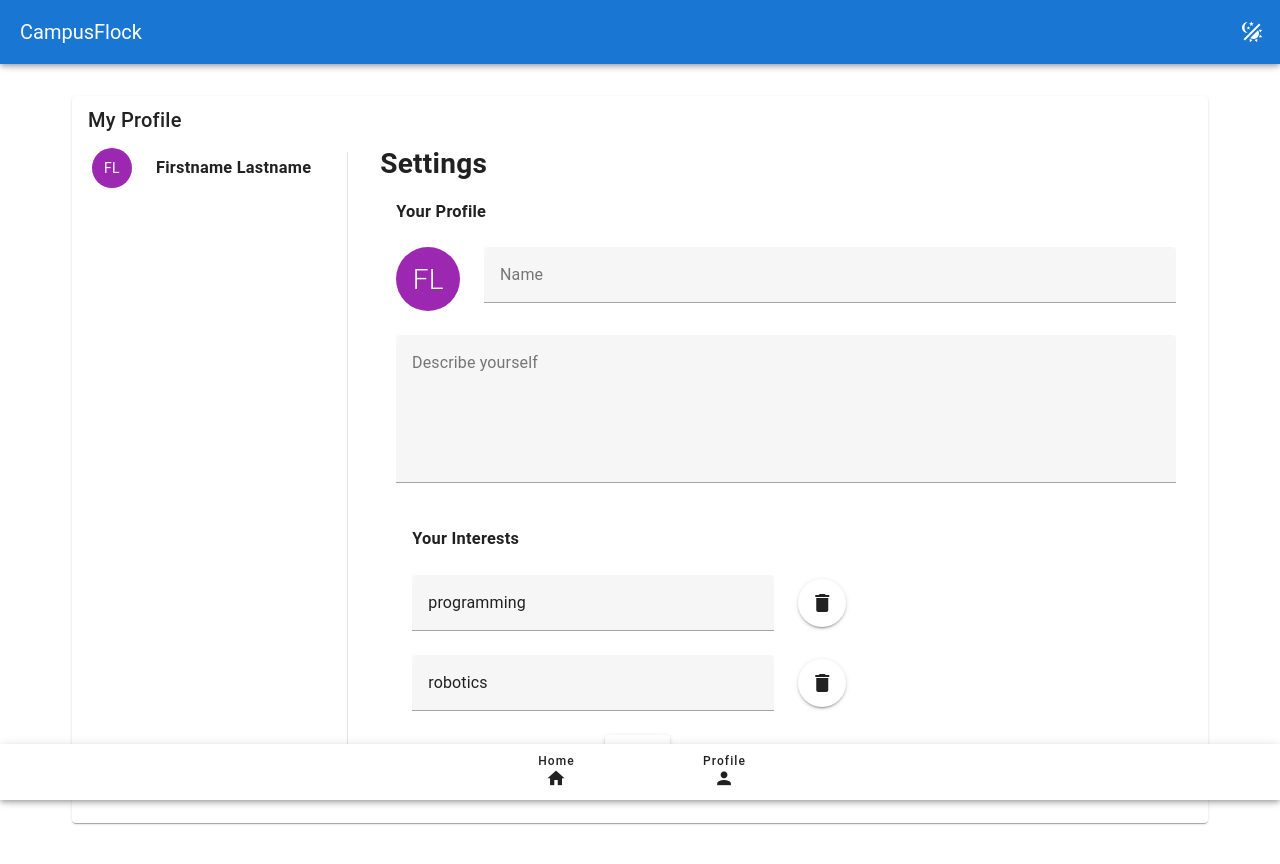
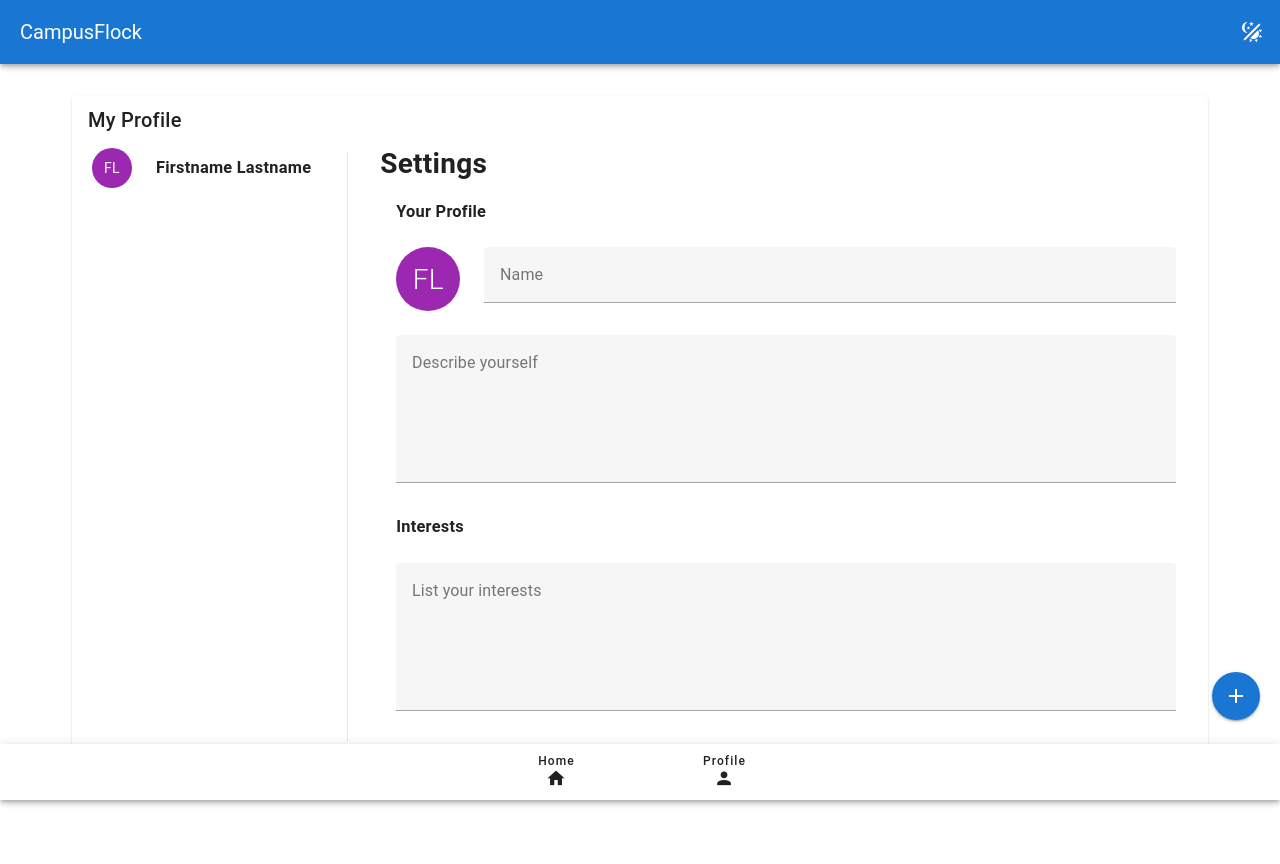
Before and after one commit to sammyfischer/CampusFlock, a Vue app: page /profile in a window 1280 px wide. Shown: the top 864 px of the page. Built offline with nearby package versions, Linux system fonts and the light colour scheme.

Commit message:
added event creation page

```diff
--- a/src/App.vue
+++ b/src/App.vue
@@ -40,27 +40,34 @@
         <router-view></router-view> <!-- This renders the active route's component -->
       </v-container>
     </v-main>
+
+    <v-btn fab color="primary" class="floating-button" @click="onCreateEventClick()" icon="mdi-plus" />
+
+    <CreateEvent v-model="createEventDialog" />
   </v-app>
 </template>
 
 <script setup lang="ts">
-import { useTheme } from 'vuetify';
 import { ref } from 'vue';
-import { useRouter } from 'vue-router';
-import { useDisplay } from 'vuetify';
+import { RouteLocation, useRouter } from 'vue-router';
+import { useDisplay, useTheme } from 'vuetify';
+import CreateEvent from './components/CreateEvent.vue';
 
 const router = useRouter();
 const display = useDisplay();
+const theme = useTheme();
+
 const drawer = ref(false); // Define a reactive variable for drawer state
-const theme = useTheme()
+const createEventDialog = ref(false)
 
 switch (localStorage['theme']) {
   case 'light':
   case 'dark':
     theme.global.name.value = localStorage['theme'];
+    break;
 }
 
-function navigateTo(route) {
+function navigateTo(route: RouteLocation) {
   router.push(route);
   if (display.mobile) {
     drawer.value = false; // Close the drawer on mobile after navigation
@@ -68,7 +75,12 @@ function navigateTo(route) {
 }
 
 function toggleTheme() {
-  theme.global.name.value = theme.global.current.value.dark ? 'light' : 'dark'
+  theme.global.name.value = theme.global.current.value.dark ? 'light' : 'dark';
+  localStorage['theme'] = theme.global.name.value;
+}
+
+function onCreateEventClick() {
+  createEventDialog.value = true;
 }
 </script>
 
@@ -87,4 +99,11 @@ function toggleTheme() {
 .logo.vue:hover {
   filter: drop-shadow(0 0 2em #42b883aa);
 }
+
+.floating-button {
+  position: fixed;
+  right: 20px;
+  bottom: 80px;
+  z-index: 100;
+}
 </style>
--- /dev/null
+++ b/src/components/CreateEvent.vue
@@ -0,0 +1,91 @@
+<script setup lang="ts">
+import { computed } from '@vue/reactivity';
+import { ref, watch } from 'vue';
+
+const show = defineModel<boolean>();
+const eventTitle = ref("");
+const dateString = ref<string>("");
+const eventPic = ref<File | null>(null);
+
+const date = computed<Date | null>({
+    get: (): Date | null => {
+        return validateDateInput(dateString.value) ? new Date(dateString.value) : null;
+    },
+    set: (val: Date | null) => {
+        dateString.value = val ? formatDate(val) : "";
+    }
+})
+
+function formatDate(date: Date): string {
+    const day = String(date.getDate()).padStart(2, '0');
+    const month = String(date.getMonth() + 1).padStart(2, '0');
+    const year = date.getFullYear();
+    return `${month}/${day}/${year}`;
+}
+
+function validateDateInput(input: string): boolean {
+    const parsedDate = new Date(input);
+    return !isNaN(parsedDate.getTime());
+}
+
+watch(dateString, (newVal) => {
+    if (!validateDateInput(newVal)) {
+        dateString.value = "";
+    }
+});
+
+function close() {
+    show.value = false;
+}
+</script>
+
+<template>
+    <v-dialog v-model="show" persistent no-click-animation>
+        <v-card>
+            <v-card-title>
+                Create Event
+            </v-card-title>
+
+            <v-card-text>
+                <v-row>
+                    <v-col>
+                        <v-text-field v-model="eventTitle" label="Event Title" />
+                    </v-col>
+                </v-row>
+
+                <v-row>
+                    <v-col>
+                        <v-textarea label="Add a description" />
+                    </v-col>
+                </v-row>
+
+                <v-row>
+                    <v-col>
+                        <v-text-field v-model="dateString" label="When is your event?">
+                            <v-menu activator="parent">
+                                <v-date-picker v-model="date"></v-date-picker>
+                            </v-menu>
+                        </v-text-field>
+                    </v-col>
+                </v-row>
+
+                <v-row>
+                    <v-col>
+                        <v-file-input v-model="eventPic" label="Upload a banner image" accept="image/*"></v-file-input>
+                    </v-col>
+                </v-row>
+            </v-card-text>
+
+            <v-card-actions>
+                <v-btn @click="close()" color="red">Close</v-btn>
+                <v-btn @click="create()" color="primary">Create</v-btn>
+            </v-card-actions>
+        </v-card>
+    </v-dialog>
+</template>
+
+<style scoped>
+.v-dialog {
+    max-width: max(60%, 400px);
+}
+</style>
--- a/src/components/settings/InterestsEditor.vue
+++ b/src/components/settings/InterestsEditor.vue
@@ -1,43 +1,23 @@
 <script setup lang="ts">
 import { ref } from 'vue';
 
-const interests = ref<string[]>(["programming", "robotics"])
-
-function addItem() {
-	interests.value.push("")
-}
-
-function deleteItem(index: number) {
-	interests.value.splice(index, 1)
-}
+const interests = ref<string>("")
 </script>
 
 <template>
 	<v-container>
-		<v-list>
-			<v-list-item>
-				<v-row>
-					<v-col>
-						<h3>Your Interests</h3>
-					</v-col>
-				</v-row>
 
-				<v-row v-for="(item, i) in interests" :key="i" class="d-flex align-center">
-					<v-col cols="6">
-						<v-text-field v-model="interests[i]" hide-details="auto"></v-text-field>
-					</v-col>
-					<v-col cols="auto" class="d-flex-inline align-center">
-						<v-btn icon="mdi-delete" @click="deleteItem(i)"></v-btn>
-					</v-col>
-				</v-row>
+		<v-row>
+			<v-col>
+				<h3>Interests</h3>
+			</v-col>
+		</v-row>
 
-				<v-row class="d-flex justify-center">
-					<v-col cols="6">
-						<v-btn @click="addItem()" class="mb-2">Add</v-btn>
-					</v-col>
-				</v-row>
+		<v-row>
+			<v-col>
+				<v-textarea v-model="interests" label="List your interests" counter="200" hide-details="auto"></v-textarea>
+			</v-col>
+		</v-row>
 
-			</v-list-item>
-		</v-list>
 	</v-container>
 </template>
--- a/src/components/settings/ProfilePicEditor.vue
+++ b/src/components/settings/ProfilePicEditor.vue
@@ -22,12 +22,11 @@ function onCancel() {
         <v-card>
             <v-card-title>Upload a Profile Picture</v-card-title>
             <v-card-text>
-                <v-file-input v-model="profilePic" label="Upload..." prepend-icon="mdi-file-upload"
-                    accept="image/*"></v-file-input>
+                <v-file-input v-model="profilePic" label="Upload..." accept="image/*"></v-file-input>
             </v-card-text>
             <v-card-actions>
-                <v-btn @click="onCancel">Cancel</v-btn>
-                <v-btn @click="onSubmit">Submit</v-btn>
+                <v-btn @click="onCancel" color="red">Cancel</v-btn>
+                <v-btn @click="onSubmit" color="primary">Submit</v-btn>
             </v-card-actions>
         </v-card>
     </v-dialog>
--- a/src/views/ProfilePage.vue
+++ b/src/views/ProfilePage.vue
@@ -1,6 +1,9 @@
 <script setup lang="ts">
+import { useDisplay } from 'vuetify';
 import InterestsEditor from '../components/settings/InterestsEditor.vue'
 import ProfileEditor from '../components/settings/ProfileEditor.vue';
+
+const { mobile, mdAndUp, smAndUp } = useDisplay();
 </script>
 
 <template>
@@ -8,6 +11,7 @@ import ProfileEditor from '../components/settings/ProfileEditor.vue';
         <v-card>
             <v-card-title>My Profile</v-card-title>
             <v-card-text>
+
                 <v-row>
                     <v-col class="pa-4" cols="auto">
                         <v-row>
@@ -18,14 +22,17 @@ import ProfileEditor from '../components/settings/ProfileEditor.vue';
                                 <h3>Firstname Lastname</h3>
                             </v-col>
                         </v-row>
-                    </v-col>
-                    <v-divider class="ma-5" vertical />
+                    </v-col md="12">
+
+                    <v-divider v-if="smAndUp" class="ma-5" vertical />
+
                     <v-col>
                         <h1>Settings</h1>
                         <ProfileEditor />
                         <InterestsEditor />
                     </v-col>
                 </v-row>
+
             </v-card-text>
         </v-card>
     </v-container>
--- a/src/vuetify.ts
+++ b/src/vuetify.ts
@@ -14,7 +14,7 @@ const lightTheme: ThemeDefinition = {
 const darkTheme: ThemeDefinition = {
     colors: {
         background: '#121212',
-        primary: '#BB86FC',
+        primary: '#d65f1e',
     },
 }
 
```
